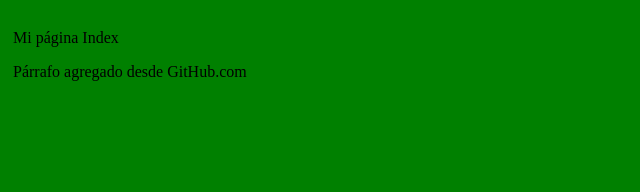
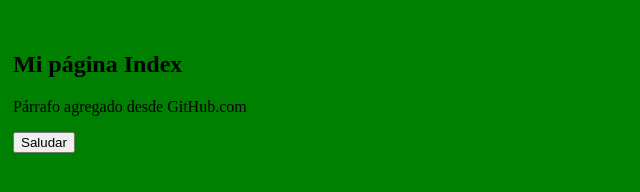
Before and after one commit to EEAr/CursoGit, a plain HTML site: page index.html in a window 1280 px wide. Shown: the whole page, without its empty margins (0-640 px from the left). Drawn offline with Linux system fonts and the light colour scheme.

Commit message:
Cambios en javascript

```diff
--- a/index.html
+++ b/index.html
@@ -3,9 +3,12 @@
 <head>
 	<title>Index</title>
 	<link rel="stylesheet" type="text/css" href="css/estilos.css">
+	<script type="text/javascript" src="js/primary.js"></script>
 </head>
 <body>
- <p>Mi página Index</p>
+	<br />
+ 	<h2>Mi página Index</h2>
 	<p>Párrafo agregado desde GitHub.com</p>
+	<input type="button" name="btn" value="Saludar" onclick="saludo();" />
 </body>
 </html>
--- a/js/primary.js
+++ b/js/primary.js
@@ -0,0 +1,3 @@
+function saludo(){
+	alert('Saludos');
+}
```
Also changed, not shown: Instrucciones/clase 05 - Ramas.txt (added).
